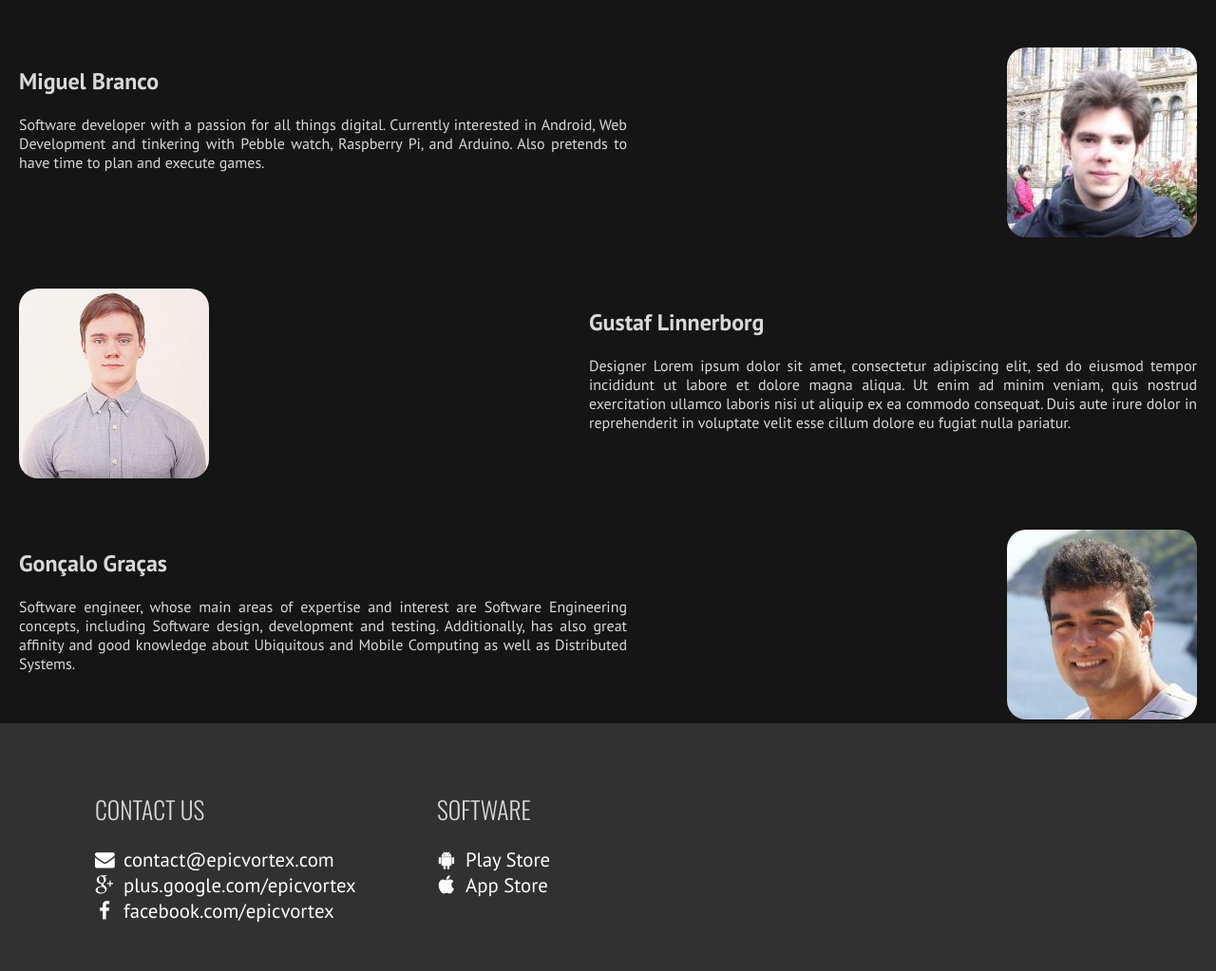
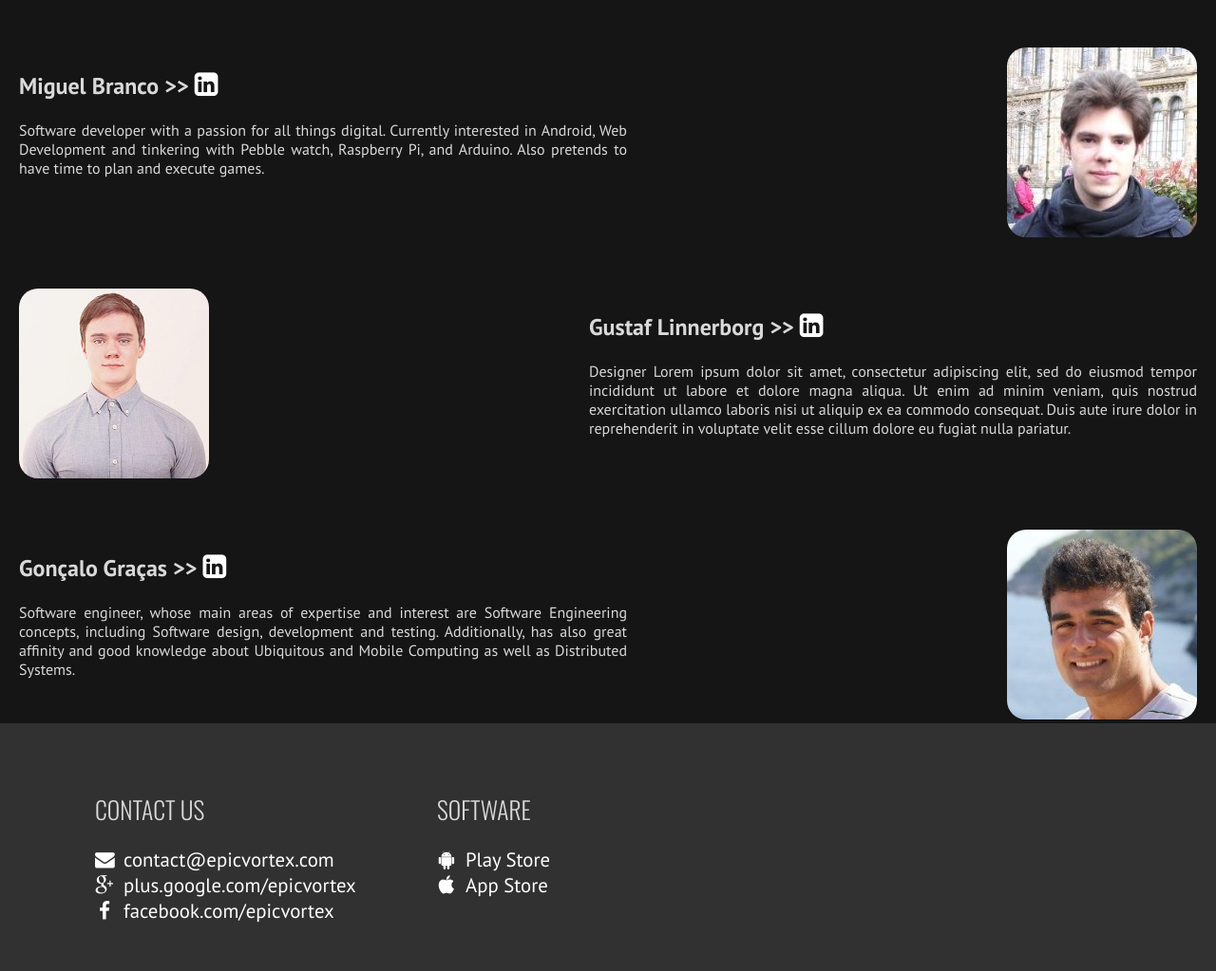
Before and after one commit to EpicVortex/epicsite, a PHP site: page /team.php in a window 1280 px wide. Shown: the part 130-1153 px from the top of the page at 95% size. Run offline with PHP 8.4, Linux system fonts and the light colour scheme; some libraries are stand-ins or nearby versions.

Commit message:
Add Linkedin profile(s) to 'Team' page

```diff
--- a/css/style.css
+++ b/css/style.css
@@ -130,7 +130,6 @@ a:hover .fa-android {
 	color:	#6ab344;
 }
 
-
 /***** Slider *****/
 
 .slider {
@@ -252,6 +251,12 @@ a:hover .fa-android {
 }
 
 /***** Team *****/
+
+.a-linkedin {
+	color:				#ffffff;
+	font-size:			1.2em;
+	text-decoration:	none;
+}
 
 .left-div {
 	float: left;
--- a/team.php
+++ b/team.php
@@ -5,7 +5,7 @@
 
 	<div class="cf">
 		<div class="left-div">
-			<h2>Miguel Branco</h2>
+			<h2>Miguel Branco	>> <a class="a-linkedin" href="https://www.linkedin.com/in/migueljcb"><i class="fa fa-linkedin-square"></i></a></h2>
 			<p>
 				Software developer with a passion for all things digital. Currently interested in Android, Web Development and tinkering with Pebble watch, Raspberry Pi, and Arduino. Also pretends to have time to plan and execute games.
 			</p>
@@ -16,7 +16,7 @@
 	</div>
 	<div class="cf">
 		<div class="right-div">
-			<h2>Gustaf Linnerborg</h2>
+			<h2>Gustaf Linnerborg	>> <a class="a-linkedin" href="#"><i class="fa fa-linkedin-square"></i></a></h2>
 			<p>
 				Designer Lorem ipsum dolor sit amet, consectetur adipiscing elit, sed do eiusmod tempor	incididunt ut labore et dolore magna aliqua. Ut enim ad minim veniam, quis nostrud exercitation ullamco laboris nisi ut aliquip ex ea commodo consequat. Duis aute irure dolor in reprehenderit in voluptate velit esse cillum dolore eu fugiat nulla pariatur.
 			</p>
@@ -27,7 +27,7 @@
 	</div>
 	<div class="cf">
 		<div class="left-div">
-			<h2>Gon&ccedil;alo Gra&ccedil;as</h2>
+			<h2>Gon&ccedil;alo Gra&ccedil;as >> <a class="a-linkedin" href="https://www.linkedin.com/profile/view?id=179389089"><i class="fa fa-linkedin-square"></i></a></h2>
 			<p>
 				Software engineer, whose main areas of expertise and interest are Software Engineering concepts, including Software design, development and testing. Additionally, has also great affinity and good knowledge about Ubiquitous and Mobile Computing as well as Distributed Systems.
 			</p>
```
